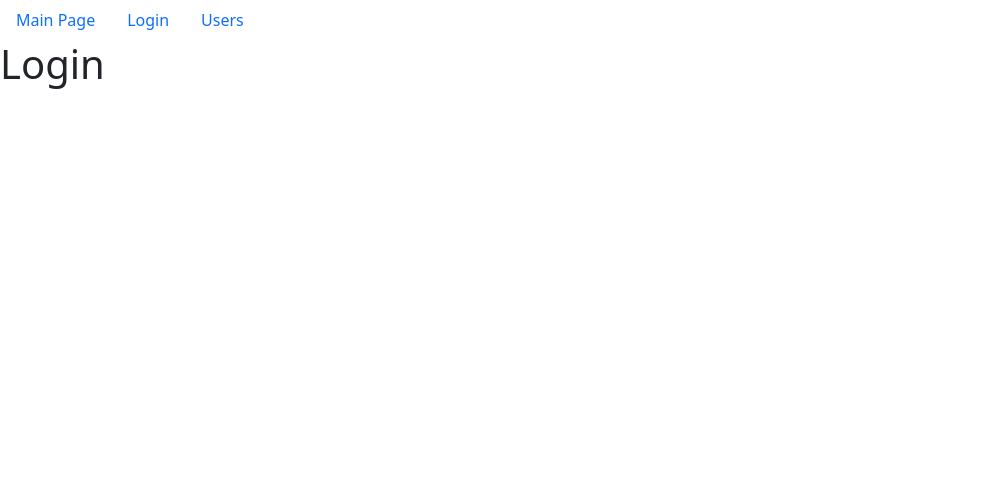
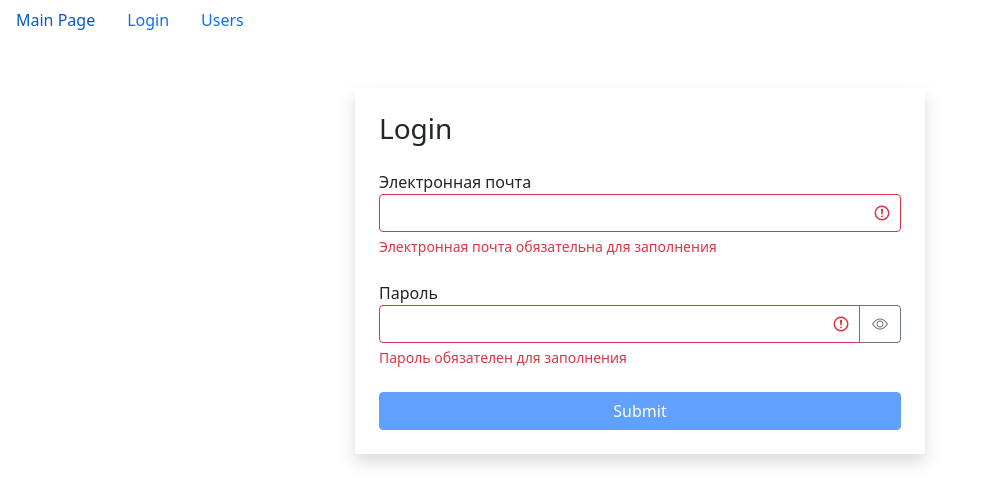
Before and after one commit to kyoto430/lesson_5, a React (Create React App) app: page /login in a window 1280 px wide. Shown: the top 504 px of the page, without its empty margins (0-989 px from the left). Built offline with nearby package versions, Linux system fonts and the light colour scheme.

Commit message:
Task_9_Search

```diff
--- a/src/app/components/login.jsx
+++ b/src/app/components/login.jsx
@@ -1,7 +1,89 @@
-import React from "react";
+import React, { useEffect, useState } from "react";
+import TextField from "./textField";
+import { validator } from "../utils/validator";
 
 const Login = () => {
-    return <h1>Login</h1>;
+    const [data, setData] = useState({ email: "", password: "" });
+    const [errors, setErrors] = useState({});
+    const handleChange = ({ target }) => {
+        setData((prevState) => ({
+            ...prevState,
+            [target.name]: target.value
+        }));
+    };
+    const validatorConfig = {
+        email: {
+            isRequired: {
+                message: "Электронная почта обязательна для заполнения"
+            },
+            isEmail: {
+                message: "Email введен некорректно"
+            }
+        },
+        password: {
+            isRequired: {
+                message: "Пароль обязателен для заполнения"
+            },
+            isCapitalSymbol: {
+                message: "Пароль должен содержать хотя бы одну заглавную букву"
+            },
+            isContainDigit: {
+                message: "Пароль должен содержать хотя бы одну цифру"
+            },
+            min: {
+                message: "Пароль должен состоять минимум из 8 символов",
+                value: 8
+            }
+        }
+    };
+    useEffect(() => {
+        validate();
+    }, [data]);
+    const validate = () => {
+        const errors = validator(data, validatorConfig);
+        setErrors(errors);
+        return Object.keys(errors).length === 0;
+    };
+    const isValid = Object.keys(errors).length === 0;
+    const handleSubmit = (e) => {
+        e.preventDefault();
+        const isValid = validate();
+        if (!isValid) return;
+        console.log(data);
+    };
+    return (
+        <div className="container mt-5">
+            <div className="row">
+                <div className="col-md-6 offset-md-3 shadow p-4">
+                    <h3 className="mb-4">Login</h3>
+                    <form onSubmit={handleSubmit}>
+                        <TextField
+                            label="Электронная почта"
+                            name="email"
+                            value={data.email}
+                            onChange={handleChange}
+                            error={errors.email}
+                        />
+                        <TextField
+                            label="Пароль"
+                            type="password"
+                            name="password"
+                            value={data.password}
+                            onChange={handleChange}
+                            error={errors.password}
+                        />
+                        <button
+                            type="submit"
+                            disabled={!isValid}
+                            className="btn btn-primary w-100 mx-auto"
+                        >
+                            Submit
+                        </button>
+                    </form>
+                </div>
+            </div>
+        </div>
+    );
 };
 
 export default Login;
--- /dev/null
+++ b/src/app/components/searchBar.jsx
@@ -0,0 +1,29 @@
+import React from "react";
+import PropTypes from "prop-types";
+
+const SearchBar = ({ search, onItemSearch }) => {
+    return (
+        <>
+            <div className="input-group mb-3">
+                <div className="input-group-prepend">
+                    <span className="input-group-text">Поиск</span>
+                </div>
+                <input
+                    type="text"
+                    id="search"
+                    value={search}
+                    onChange={onItemSearch}
+                    className="form-control"
+                    placeholder="Search..."
+                />
+            </div>
+        </>
+    );
+};
+
+SearchBar.propTypes = {
+    search: PropTypes.string,
+    onItemSearch: PropTypes.func
+};
+
+export default SearchBar;
--- /dev/null
+++ b/src/app/components/textField.jsx
@@ -0,0 +1,56 @@
+import React, { useState } from "react";
+import PropTypes from "prop-types";
+
+const TextField = ({ label, type, name, value, onChange, error }) => {
+    const [showPassword, setShowPassword] = useState(false);
+    const getInputClasses = () => {
+        return "form-control" + (error ? " is-invalid" : "");
+    };
+    const toggleShowPassword = () => {
+        setShowPassword((prevState) => !prevState);
+    };
+    return (
+        <div className="mb-4">
+            <label htmlFor={name}>{label}</label>
+            <div className="input-group has-validation">
+                <input
+                    type={showPassword ? "text" : type}
+                    id={name}
+                    name={name}
+                    value={value}
+                    onChange={onChange}
+                    className={getInputClasses()}
+                />
+                {type === "password" && (
+                    <button
+                        className="btn btn-outline-secondary"
+                        type="button"
+                        onClick={toggleShowPassword}
+                    >
+                        <i
+                            className={
+                                "bi bi-eye" + (showPassword ? "-slash" : "")
+                            }
+                        ></i>
+                    </button>
+                )}
+                {error && <div className="invalid-feedback">{error}</div>}
+            </div>
+        </div>
+    );
+};
+
+TextField.defaultProps = {
+    type: "text"
+};
+
+TextField.propTypes = {
+    label: PropTypes.string,
+    type: PropTypes.string,
+    name: PropTypes.string,
+    value: PropTypes.string,
+    onChange: PropTypes.func,
+    error: PropTypes.string
+};
+
+export default TextField;
--- a/src/app/components/users.jsx
+++ b/src/app/components/users.jsx
@@ -7,12 +7,12 @@ import Pagination from "./pagination";
 import GroupList from "./groupList";
 import api from "../api";
 import SearchStatus from "./searchStatus";
-// import UserTable from "./usersTable";
 import _ from "lodash";
 import UserList from "./userList";
 import UserPage from "./userPage";
 import { useParams } from "react-router";
 import Loader from "./loader";
+import SearchBar from "./searchBar";
 
 const Users = () => {
     const params = useParams();
@@ -25,6 +25,12 @@ const Users = () => {
     const pageSize = 8;
 
     const [users, setUsers] = useState();
+
+    const [search, setSearch] = useState("");
+    const handleChange = (e) => {
+        setSearch(e.target.value);
+        setSelectedProf();
+    };
 
     useEffect(() => {
         console.log("send request users");
@@ -58,6 +64,9 @@ const Users = () => {
     useEffect(() => {
         setCurrentPage(1);
     }, [selectedProf]);
+    useEffect(() => {
+        setCurrentPage(1);
+    }, [search]);
     const handlePageChange = (pageIndex) => {
         setCurrentPage(pageIndex);
         console.log("page: ", pageIndex);
@@ -65,25 +74,31 @@ const Users = () => {
     const handleProfessionSelect = (item) => {
         console.log("prof select", item);
         setSelectedProf(item);
+        setSearch("");
     };
     const handleSort = (item) => {
         setSortBy(item);
     };
 
     if (users) {
+        const searchedUsers = users.filter((user) => {
+            return user.name.includes(search);
+        });
         const filteredUsers = selectedProf
             ? users.filter(
                   (user) =>
                       JSON.stringify(user.profession) ===
                       JSON.stringify(selectedProf)
               )
-            : users;
+            : searchedUsers;
+
         const count = filteredUsers.length;
         const sortedUsers = _.orderBy(
             filteredUsers,
             [sortBy.path],
             [sortBy.order]
         );
+
         const usersCrop = paginate(sortedUsers, currentPage, pageSize);
         const clearFilter = () => {
             setSelectedProf();
@@ -109,6 +124,7 @@ const Users = () => {
                 )}
                 <div className="d-flex flex-column">
                     <SearchStatus length={count} />
+                    <SearchBar search={search} onItemSearch={handleChange} />
                     {count > 0 && (
                         <UserList
                             users={usersCrop}
--- /dev/null
+++ b/src/app/utils/validator.js
@@ -0,0 +1,47 @@
+/* eslint-disable indent */
+export function validator(data, config) {
+    const errors = {};
+    function validate(validateMethod, data, config) {
+        let statusValidate;
+        switch (validateMethod) {
+            case "isRequired":
+                statusValidate = data.trim() === "";
+                break;
+            case "isEmail": {
+                const emailRegExp = /^\S+@\S+\.\S+$/g;
+                statusValidate = !emailRegExp.test(data);
+                break;
+            }
+            case "isCapitalSymbol": {
+                const capitalRegExp = /[A-Z]+/g;
+                statusValidate = !capitalRegExp.test(data);
+                break;
+            }
+            case "isContainDigit": {
+                const digitRegExp = /\d+/g;
+                statusValidate = !digitRegExp.test(data);
+                break;
+            }
+            case "min": {
+                statusValidate = data.length < config.value;
+                break;
+            }
+            default:
+                break;
+        }
+        if (statusValidate) return config.message;
+    }
+    for (const fieldName in data) {
+        for (const validateMethod in config[fieldName]) {
+            const error = validate(
+                validateMethod,
+                data[fieldName],
+                config[fieldName][validateMethod]
+            );
+            if (error && !errors[fieldName]) {
+                errors[fieldName] = error;
+            }
+        }
+    }
+    return errors;
+}
```
Also changed, not shown: src/app/components/usersTable.jsx (+2 -11 lines).
